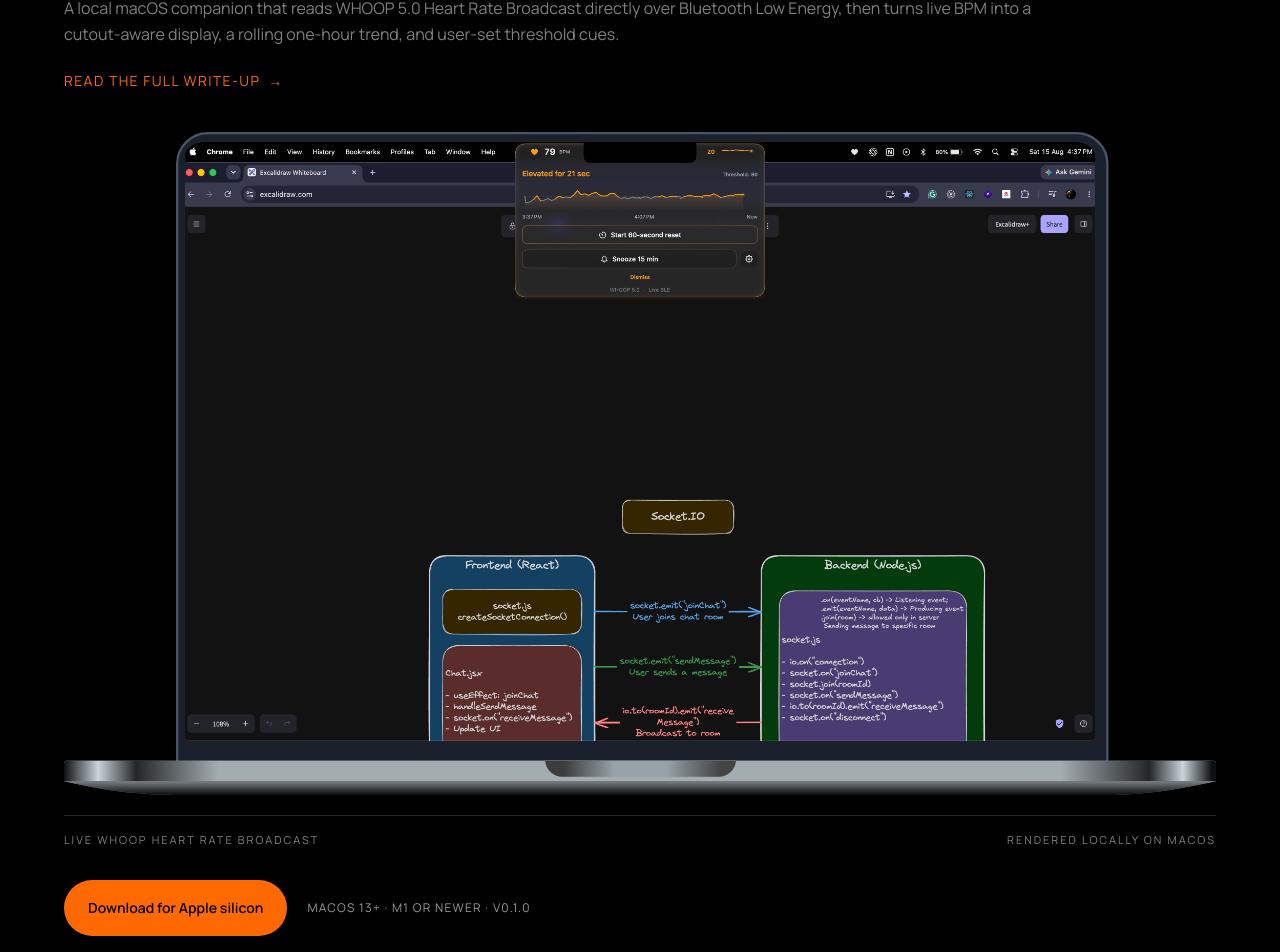
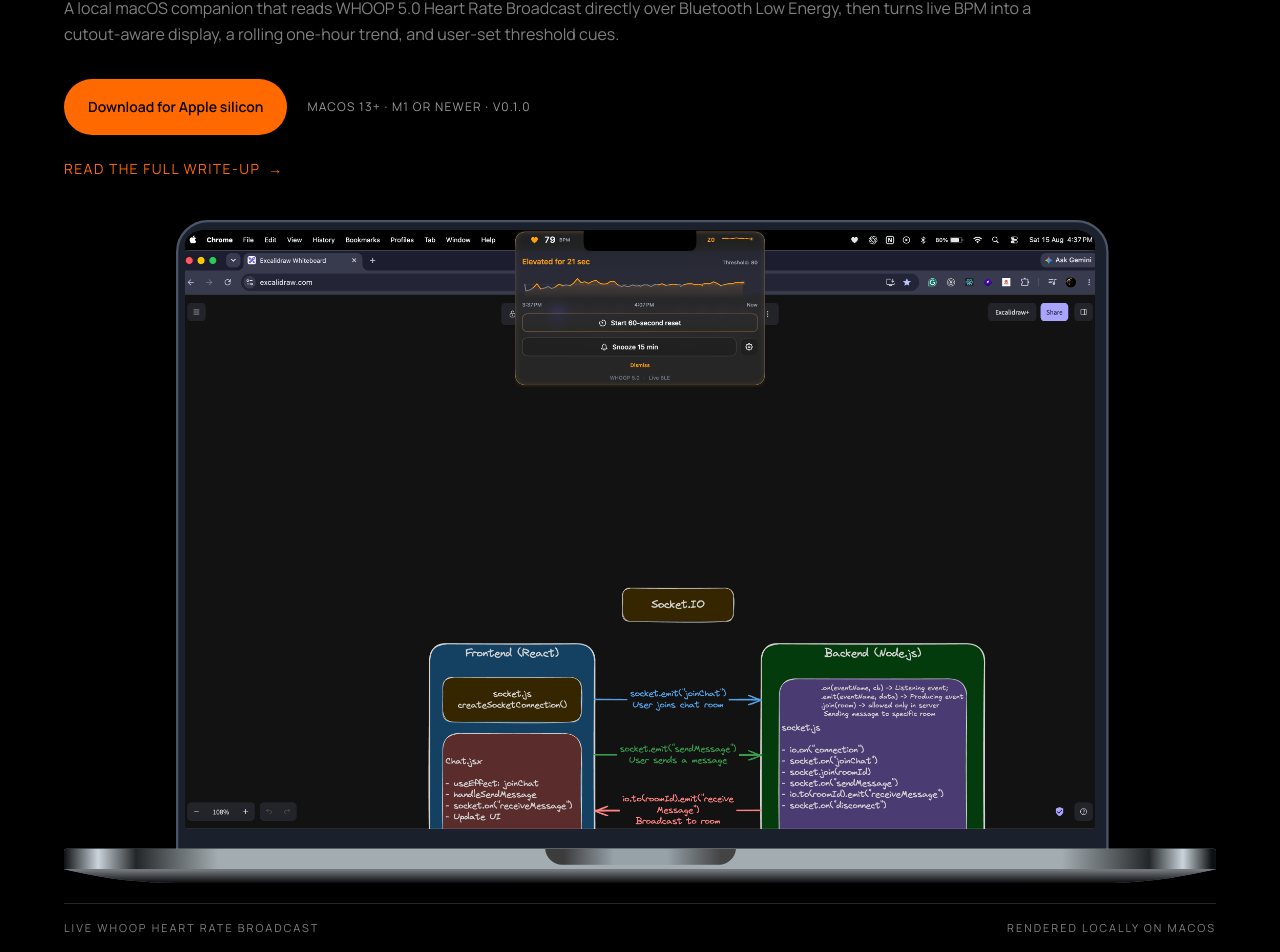
Before and after one commit to rohangore1999/portfolio-app, a Next.js app: page /work/pulse-notch in a window 1280 px wide. Shown: the part 555-1507 px from the top of the page. Built offline with nearby package versions, Linux system fonts and the light colour scheme; no server answers.

Commit message:
Move Pulse Notch download into opening section

```diff
--- a/src/components/work/WorkDetailClient.jsx
+++ b/src/components/work/WorkDetailClient.jsx
@@ -137,7 +137,7 @@
               {project.description}
             </p>
           )}
-          {project.download && project.slug !== "pulse-notch" && (
+          {project.download && (
             <div className="mt-8 flex flex-col gap-3 lg:flex-row lg:items-center">
               <a
                 href={project.download.href}
@@ -235,21 +235,6 @@
                 </m.div>
               ),
             )}
-            {project.slug === "pulse-notch" && project.download && (
-              <div className="mt-2 flex flex-col gap-3 lg:flex-row lg:items-center">
-                <a
-                  href={project.download.href}
-                  className="group inline-flex min-h-14 w-full items-center justify-center rounded-full bg-orange-500 px-6 py-3 text-center text-black transition-all duration-200 hover:scale-[1.02] hover:bg-orange-400 focus-visible:outline-none focus-visible:ring-2 focus-visible:ring-orange-300 focus-visible:ring-offset-4 focus-visible:ring-offset-black lg:w-auto"
-                >
-                  <span className="text-sm font-semibold">
-                    {project.download.label}
-                  </span>
-                </a>
-                <p className="text-xs uppercase tracking-widest text-white/60 lg:ml-2">
-                  {project.download.detail}
-                </p>
-              </div>
-            )}
           </div>
         )}
 
```
